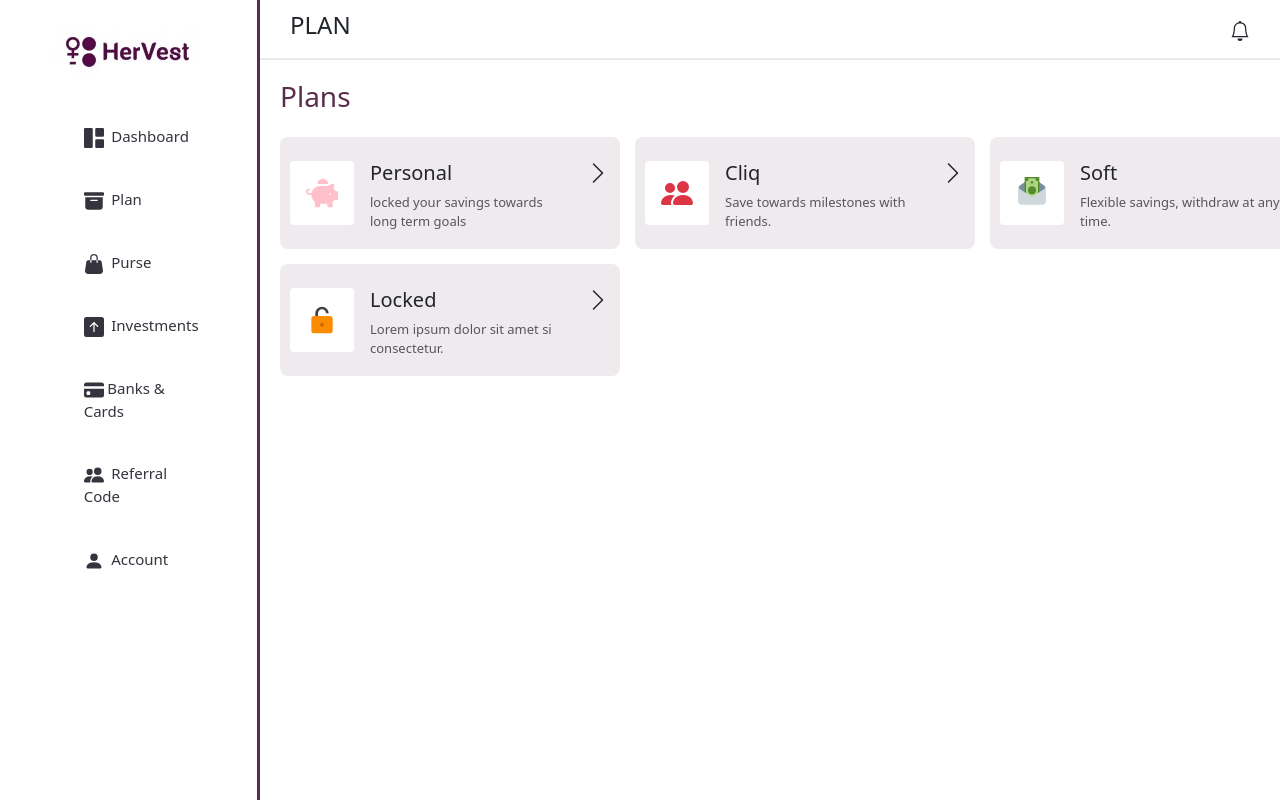
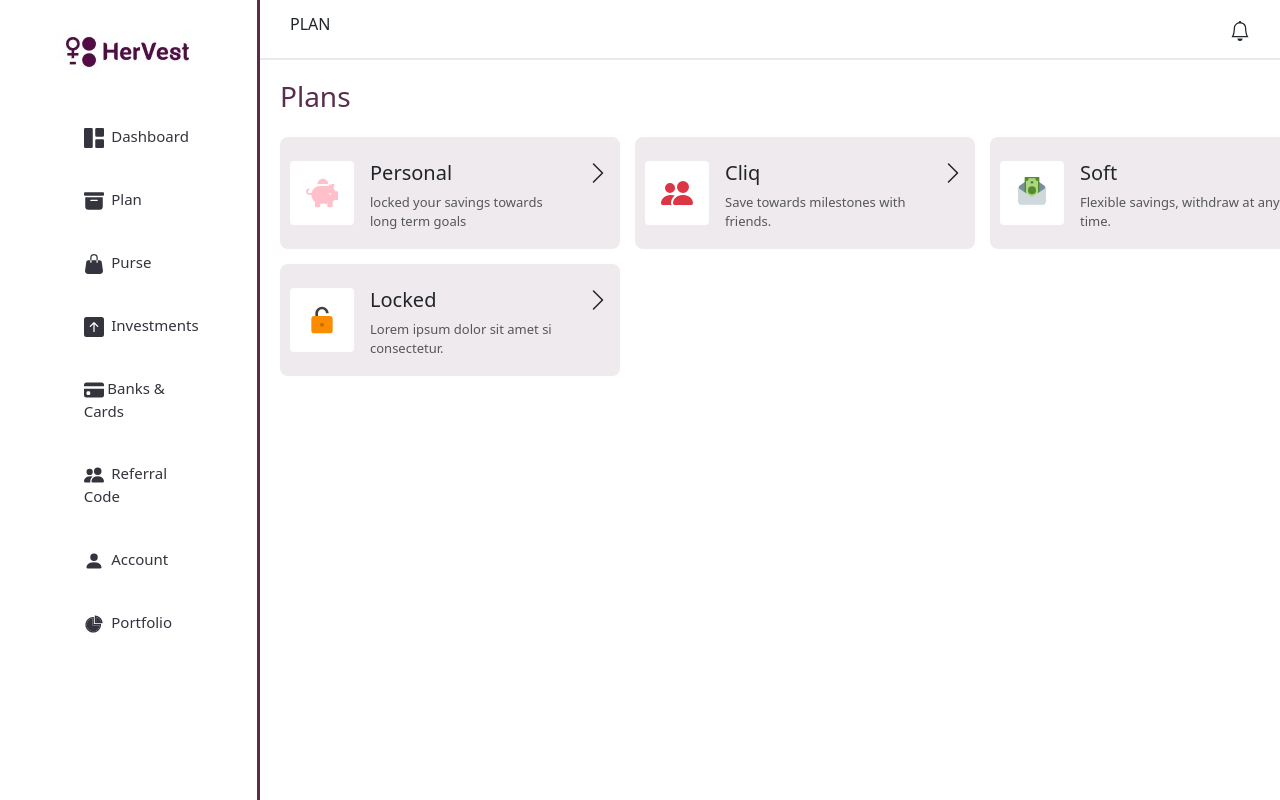
Before and after one commit to segzy2baba/LibertyDash, a React (Vite) app in the folder AdminDash/: page / in a window 1280 px wide. Built offline with nearby package versions, Linux system fonts and the light colour scheme; a web font is replaced by a local one.

Commit message:
update hander

```diff
--- a/AdminDash/src/App.css
+++ b/AdminDash/src/App.css
@@ -130,7 +130,6 @@
   text-decoration: none;
   color: #33343D;
 }
-
 
 
 .sidebar-responsive {
--- a/AdminDash/src/components/Header.jsx
+++ b/AdminDash/src/components/Header.jsx
@@ -15,7 +15,7 @@
       </div>
       <div className="header-left">
       <div className="main-title">
-        <h4>PLAN</h4>
+        <h5 className="fs-6">PLAN</h5>
       </div>
       </div>
       <div className="header-right">
--- a/AdminDash/src/components/Sidebar.jsx
+++ b/AdminDash/src/components/Sidebar.jsx
@@ -16,7 +16,7 @@
   BsHandbagFill
 } from "react-icons/bs";
 
-// import { FaBagShopping } from "react-icons/fa6";
+import { AiTwotonePieChart } from "react-icons/ai";
 
 function Sidebar({ openSidebarToggle, OpenSidebar }) {
   return (
@@ -81,6 +81,14 @@
             </li>
           </Link>
         </div>
+
+        <div className="con-sidebar-list-item">
+          <Link to="/account">
+            <li className="sidebar-list-item">
+              <AiTwotonePieChart className="icon" /> Portfolio
+            </li>
+          </Link>
+        </div>
       </ul>
     </aside>
   );
```
